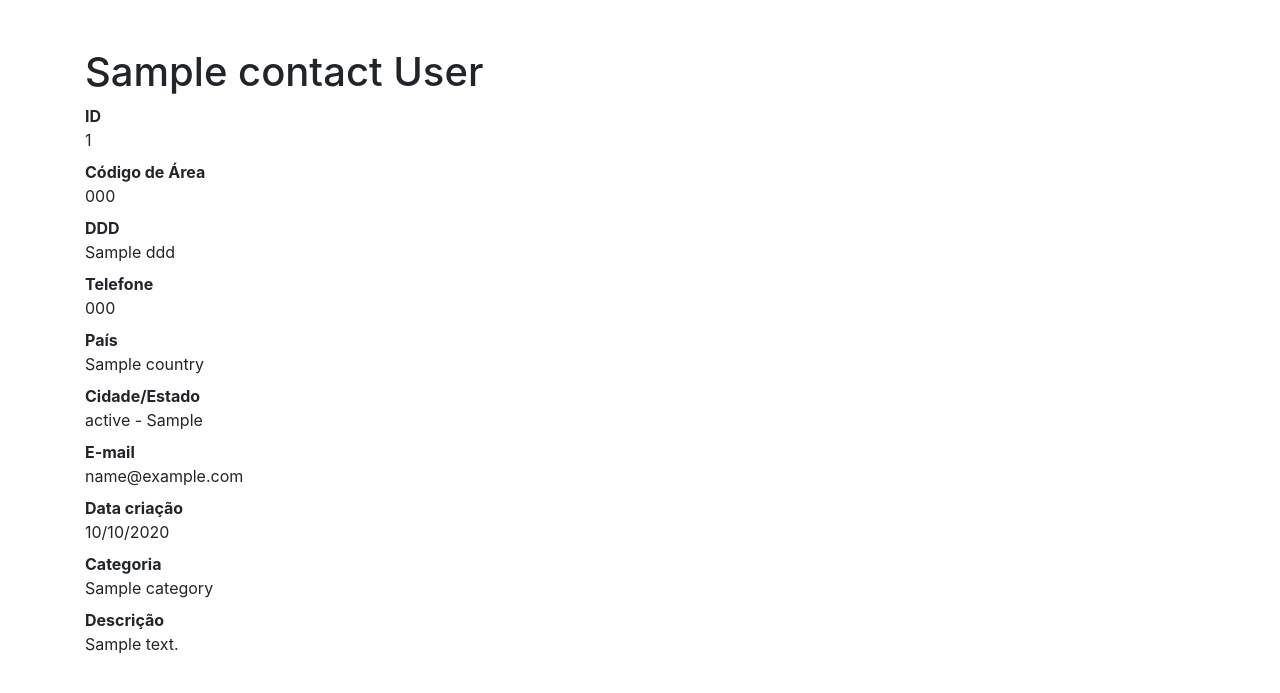
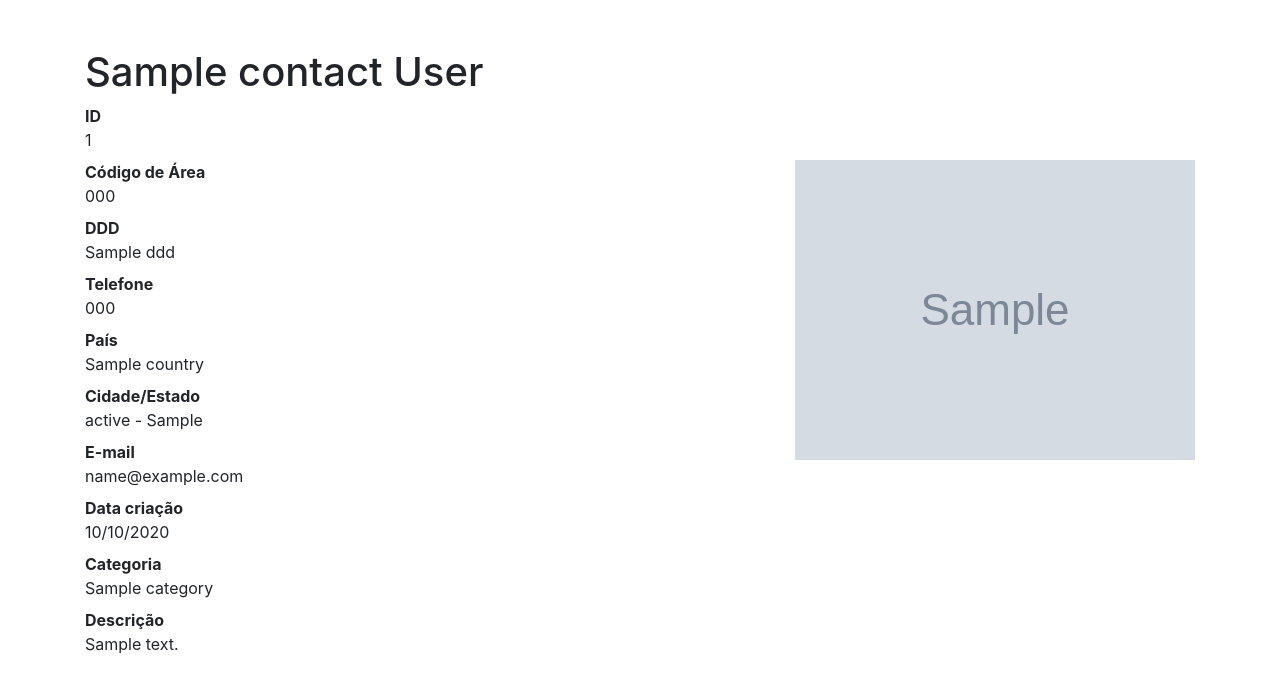
Before and after one commit to Hleubeck/phonebook, a Django app: template contacts/templates/contacts/contact_info.html in a window 1280 px wide. Shown: the part 56-749 px from the top of the page. Run offline with Django 3.2, Linux system fonts and the light colour scheme; the template is opened without the code that fills it: most values are stand-ins (such as "Sample title", 1, 10 or a date in 2020); grey boxes marked "Sample" are stand-in pictures; some libraries are stand-ins or nearby versions.

Commit message:
Add files via upload

```diff
--- a/contacts/templates/contacts/contact_info.html
+++ b/contacts/templates/contacts/contact_info.html
@@ -6,6 +6,11 @@
   <dt>ID</dt>
   <dd>{{contact.id}}</dd>
 
+  {% if contact.photo %}
+    <aside>
+      <img src="{{ contact.photo.url }}" style="max-width: 500px; height:auto; float:right"
+    </aside>
+  {% endif %}
   <dt>Código de Área</dt>
   <dd>{{contact.countrycode}}</dd>
 
--- /dev/null
+++ b/contacts/templates/contacts/search.html
@@ -0,0 +1 @@
+{% extends 'contacts/index.html' %}
```
